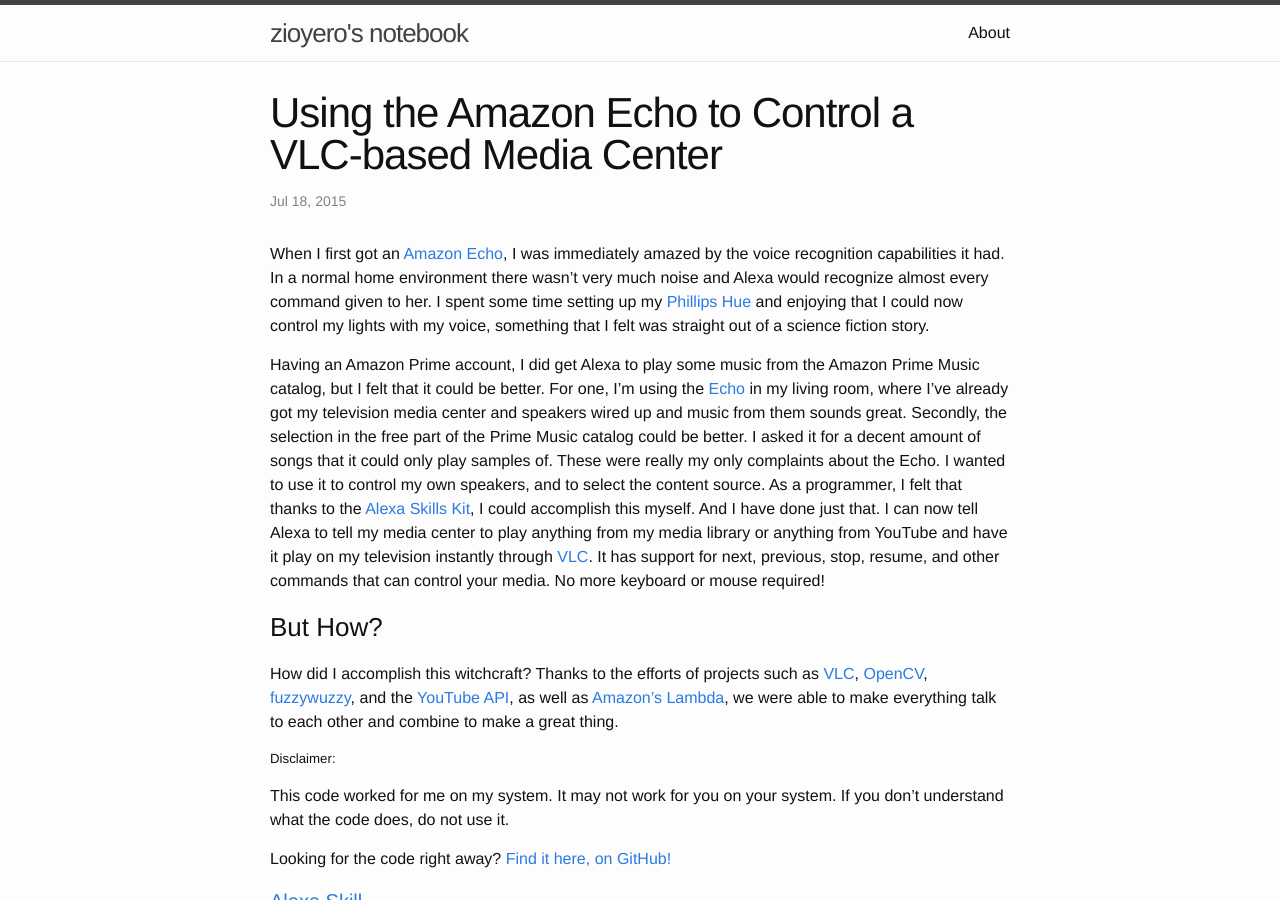
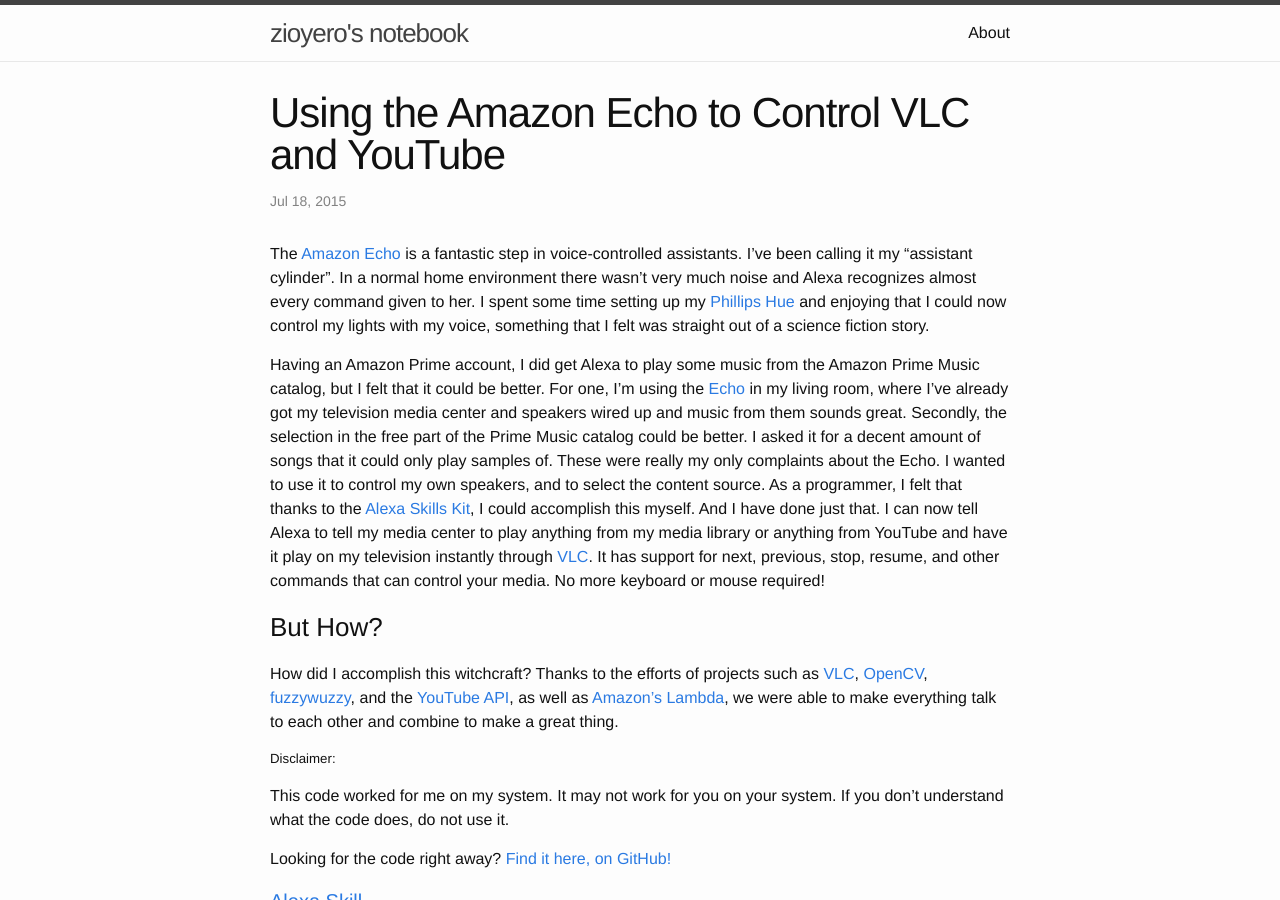
Before and after one commit to zioyero/zioyero.github.io, a Jekyll site: the page built from _posts/2015-07-18-mediaCenterRelaySkills.md, in a window 1280 px wide and 900 px high. Built offline with Jekyll 4.4.1, drawn with Linux system fonts in a browser that asks for light colours.

Commit message:
updated title, intro

```diff
--- a/_posts/2015-07-18-mediaCenterRelaySkills.md
+++ b/_posts/2015-07-18-mediaCenterRelaySkills.md
@@ -1,11 +1,11 @@
 ---
 layout: post
-title:  "Using the Amazon Echo to Control a VLC-based Media Center"
+title:  "Using the Amazon Echo to Control VLC and YouTube"
 date:   2015-07-18 23:02:14
 categories: Amazon Echo, VLC, Home Automation
 ---
 
-When I first got an [Amazon Echo][amazon-echo], I was immediately amazed by the voice recognition capabilities it had. In a normal home environment there wasn't very much noise and Alexa would recognize almost every command given to her. I spent some time setting up my [Phillips Hue][smart-lights] and enjoying that I could now control my lights with my voice, something that I felt was straight out of a science fiction story.
+The [Amazon Echo][amazon-echo] is a fantastic step in voice-controlled assistants. I've been calling it my "assistant cylinder". In a normal home environment there wasn't very much noise and Alexa recognizes almost every command given to her. I spent some time setting up my [Phillips Hue][smart-lights] and enjoying that I could now control my lights with my voice, something that I felt was straight out of a science fiction story.
 
 Having an Amazon Prime account, I did get Alexa to play some music from the Amazon Prime Music catalog, but I felt that it could be better. For one, I'm using the [Echo][amazon-echo] in my living room, where I've already got my television media center and speakers wired up and music from them sounds great. Secondly, the selection in the free part of the Prime Music catalog could be better. I asked it for a decent amount of songs that it could only play samples of. These were really my only complaints about the Echo. I wanted to use it to control my own speakers, and to select the content source. As a programmer, I felt that thanks to the [Alexa Skills Kit][alexa-skills], I could accomplish this myself. And I have done just that. I can now tell Alexa to tell my media center to play anything from my media library or anything from YouTube and have it play on my television instantly through [VLC][vlc]. It has support for next, previous, stop, resume, and other commands that can control your media. No more keyboard or mouse required!
 
@@ -14,6 +14,8 @@ Having an Amazon Prime account, I did get Alexa to play some music from the Amaz
 How did I accomplish this witchcraft? Thanks to the efforts of projects such as [VLC][vlc], [OpenCV][opencv], [fuzzywuzzy][fuzzy], and the [YouTube API][youtube-api], as well as [Amazon's Lambda][lambda], we were able to make everything talk to each other and combine to make a great thing.
 
 ##### Disclaimer:
+
+
 This code worked for me on my system. It may not work for you on your system. If you don't understand what the code does, do not use it.
 
 Looking for the code right away? [Find it here, on GitHub!](https://github.com/zioyero/mediaCenterSkill)
```
